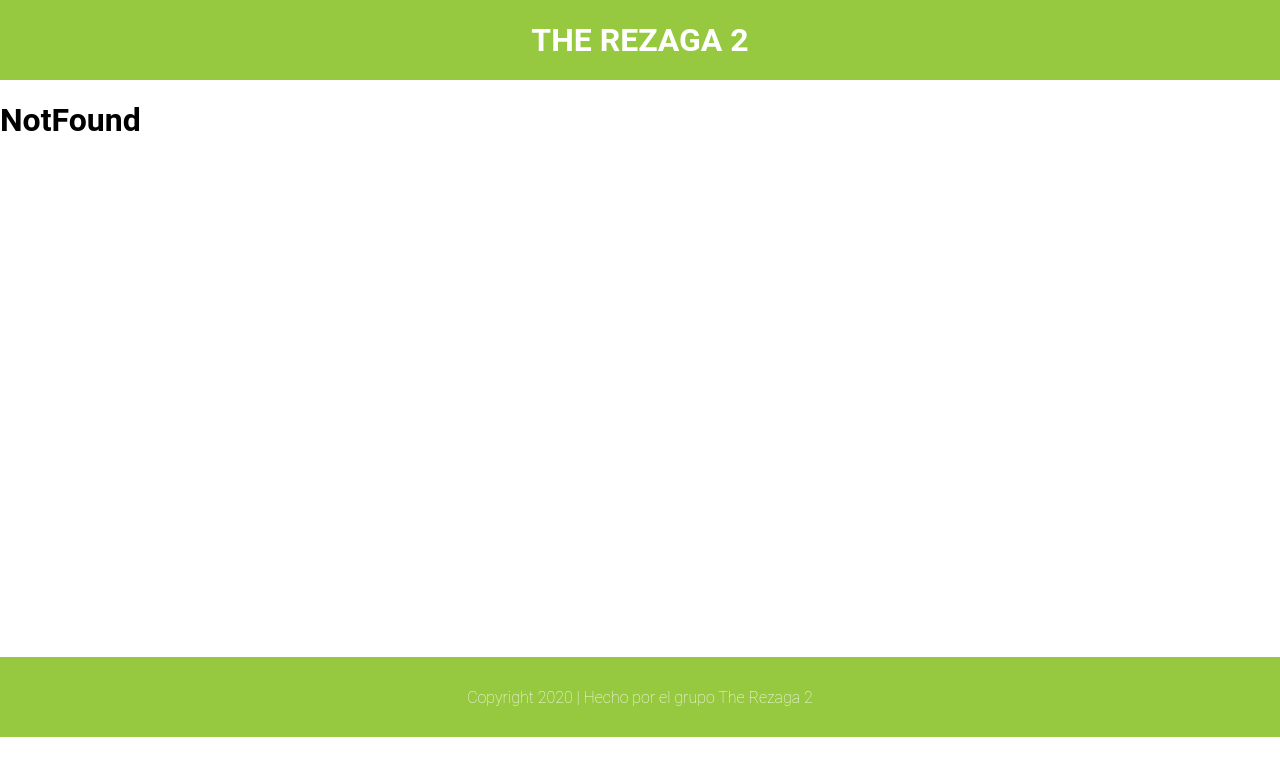
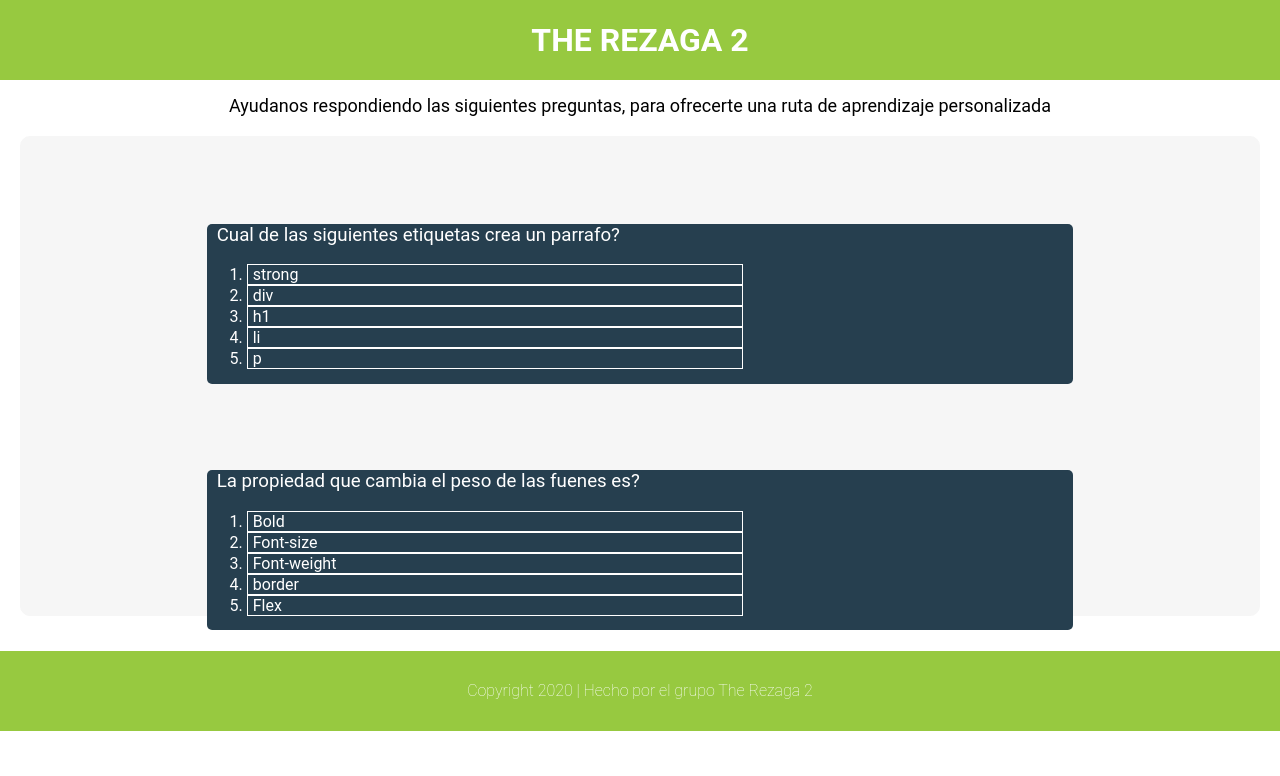
Before and after one commit to jonathanrchamorro/PlatziPath, a React app: page /question in a window 1280 px wide. Shown: the top 776 px of the page. Built offline with nearby package versions, Linux system fonts and the light colour scheme.

Commit message:
crea vista de preguntas

```diff
--- a/routes/App.jsx
+++ b/routes/App.jsx
@@ -2,6 +2,7 @@ import React from 'react';
 import { BrowserRouter, Switch, Route } from 'react-router-dom';
 import '../src/styles/globals.scss';
 import Home from '../src/pages/Home';
+import Question from '../src/pages/Question';
 import NotFound from '../src/pages/NotFound';
 import Layout from '../src/components/Layout';
 
@@ -12,6 +13,7 @@ const App = () => (
     <Layout>
       <Switch>
         <Route exact path='/' component={Home} />
+        <Route exact path='/question' component={Question} />
         <Route component={NotFound} />
       </Switch>
     </Layout>
--- /dev/null
+++ b/src/components/Form.jsx
@@ -0,0 +1,29 @@
+import React from 'react';
+import styles from '../styles/components/Form.module.scss';
+
+const Form = () => (
+    <div className={styles.container}>
+        <div className={styles.containerQuestion}>
+            <h3 className={styles.Form}>Cual de las siguientes etiquetas crea un parrafo?</h3>
+            <ol>
+                <li>strong</li>
+                <li>div</li>
+                <li>h1</li>
+                <li>li</li>
+                <li>p</li>
+            </ol>
+        </div>
+        <div className={styles.containerQuestion}>
+            <h3 className={styles.Form}>La propiedad que cambia el peso de las fuenes es?</h3>
+            <ol>
+                <li>Bold</li>
+                <li>Font-size</li>
+                <li>Font-weight</li>
+                <li>border</li>
+                <li>Flex</li>
+            </ol>
+        </div>
+    </div>
+);
+
+export default Form;
--- a/src/components/Layout.jsx
+++ b/src/components/Layout.jsx
@@ -2,6 +2,7 @@ import React from 'react';
 import styles from '../styles/components/Layout.module.scss';
 import Header from './Header';
 import Footer from './Footer';
+
 
 const Layout = ({ children }) => (
   <>
--- /dev/null
+++ b/src/pages/Question.jsx
@@ -0,0 +1,13 @@
+import React from 'react';
+import Form from '../components/Form';
+import styles from '../styles/pages/Question.module.scss';
+
+
+const Question = () => (
+    <>
+    <h2>Ayudanos respondiendo las siguientes preguntas, para ofrecerte una ruta de aprendizaje personalizada </h2>
+    <Form />
+    </>
+);
+
+export default Question;
--- /dev/null
+++ b/src/styles/components/Form.module.scss
@@ -0,0 +1,26 @@
+.container {
+    margin: 20px;
+    border-radius: 10px;
+    background-color:#F6F6F6;
+    border: 1px solid #F6F6F6;
+    height: 60vh;
+}
+.containerQuestion{
+    background-color: #263F4F;
+    margin: 7% 15%;
+    height: 20vh;
+    border-radius: 5px;
+    width: 70%;
+}
+.Form {
+    color:white;
+    margin-left: 10px;
+    font-weight: normal;
+}
+li{
+    margin-right: 40%;
+    color: white;
+    border: 1px solid white;
+    cursor: pointer;
+    padding-left: 5px;
+}
--- /dev/null
+++ b/src/styles/pages/Question.module.scss
@@ -0,0 +1,7 @@
+h2 {
+    color: black;
+    text-align: center;
+    font-size: large;
+    font-weight: normal;
+
+}
```
Also changed, not shown: src/pages/fomr.jsx (deleted).
